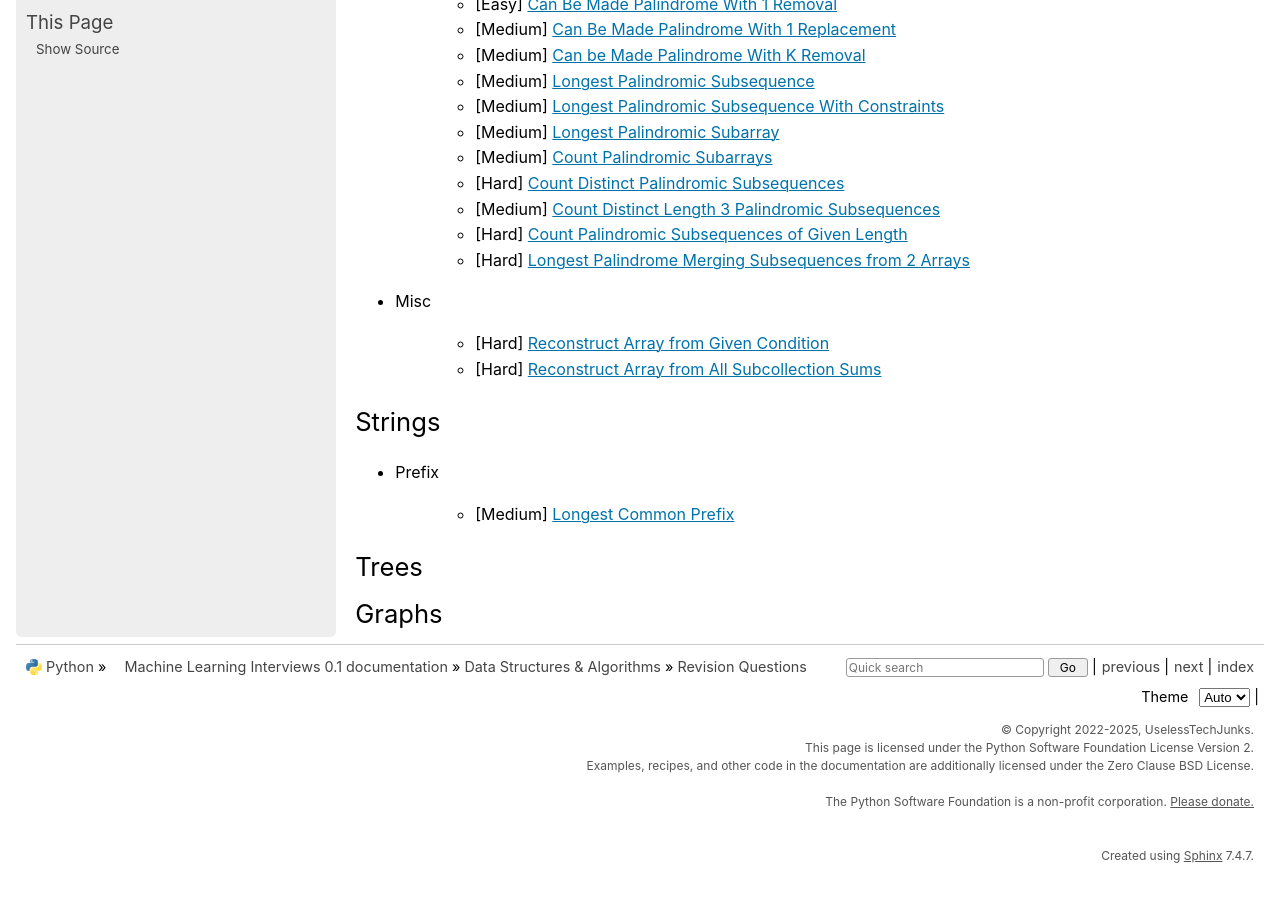
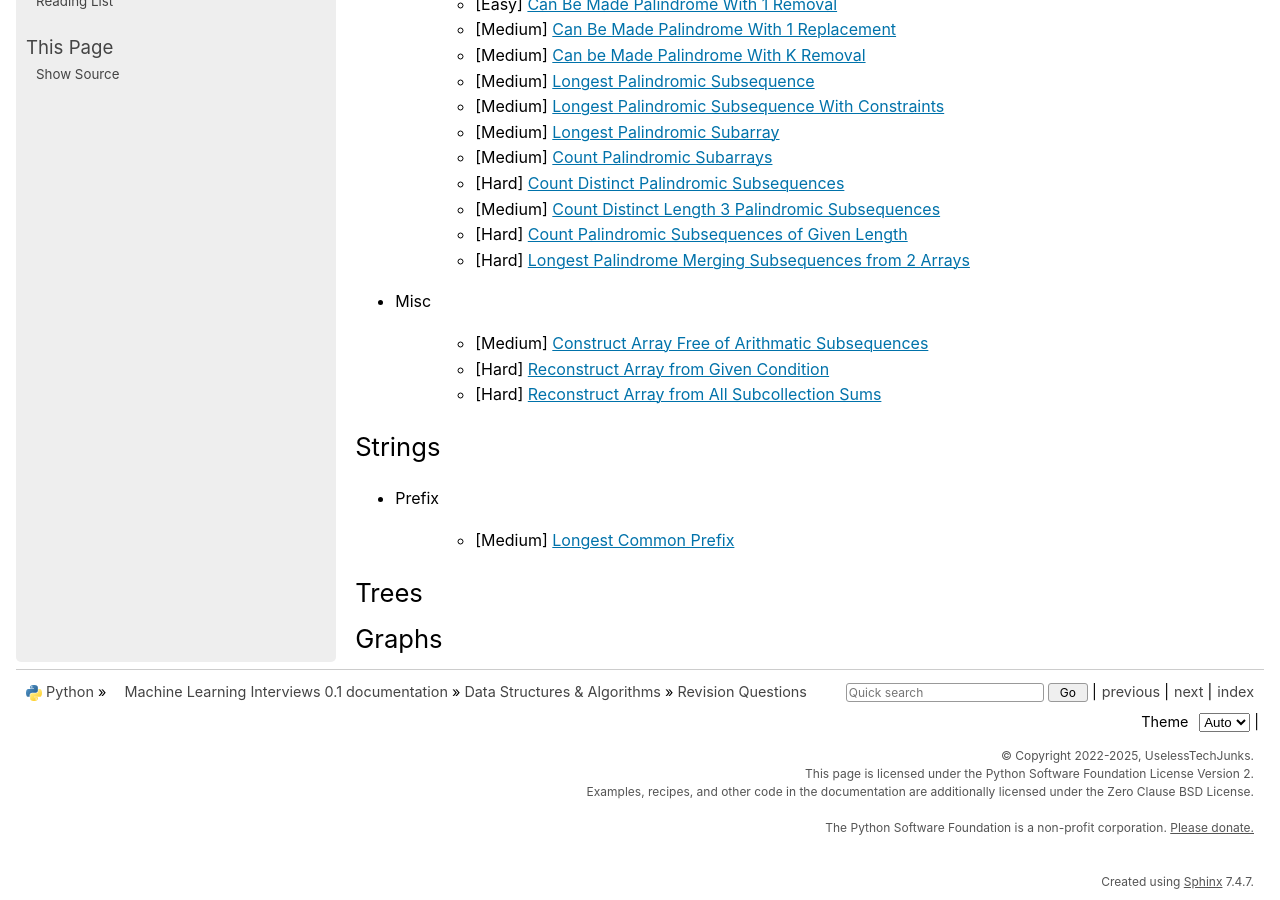
Before and after one commit to uselesstechjunks/leetcode, a Sphinx documentation site: the page built from docs/source/dsa/qb.rst, in a window 1280 px wide and 900 px high, scrolled down 4839 px. Built offline with Sphinx 7.4.7, drawn with Linux system fonts in a browser that asks for light colours; pages that are not in the unit, such as notebooks, are missing from menus; before the commit the page ends 5713 px from its top, so only the background shows below that.

Commit message:
Update qb.rst (#485)

```diff
--- a/docs/source/dsa/qb.rst
+++ b/docs/source/dsa/qb.rst
@@ -189,6 +189,7 @@ Arrays
 	- [Hard] `Longest Palindrome Merging Subsequences from 2 Arrays <https://leetcode.com/problems/maximize-palindrome-length-from-subsequences/>`_
 - Misc
 
+	- [Medium] `Construct Array Free of Arithmatic Subsequences <https://leetcode.com/problems/beautiful-array/description/>`_
 	- [Hard] `Reconstruct Array from Given Condition <https://leetcode.com/problems/recover-the-original-array/description/>`_
 	- [Hard] `Reconstruct Array from All Subcollection Sums <https://leetcode.com/problems/find-array-given-subset-sums/description/>`_
 
```
